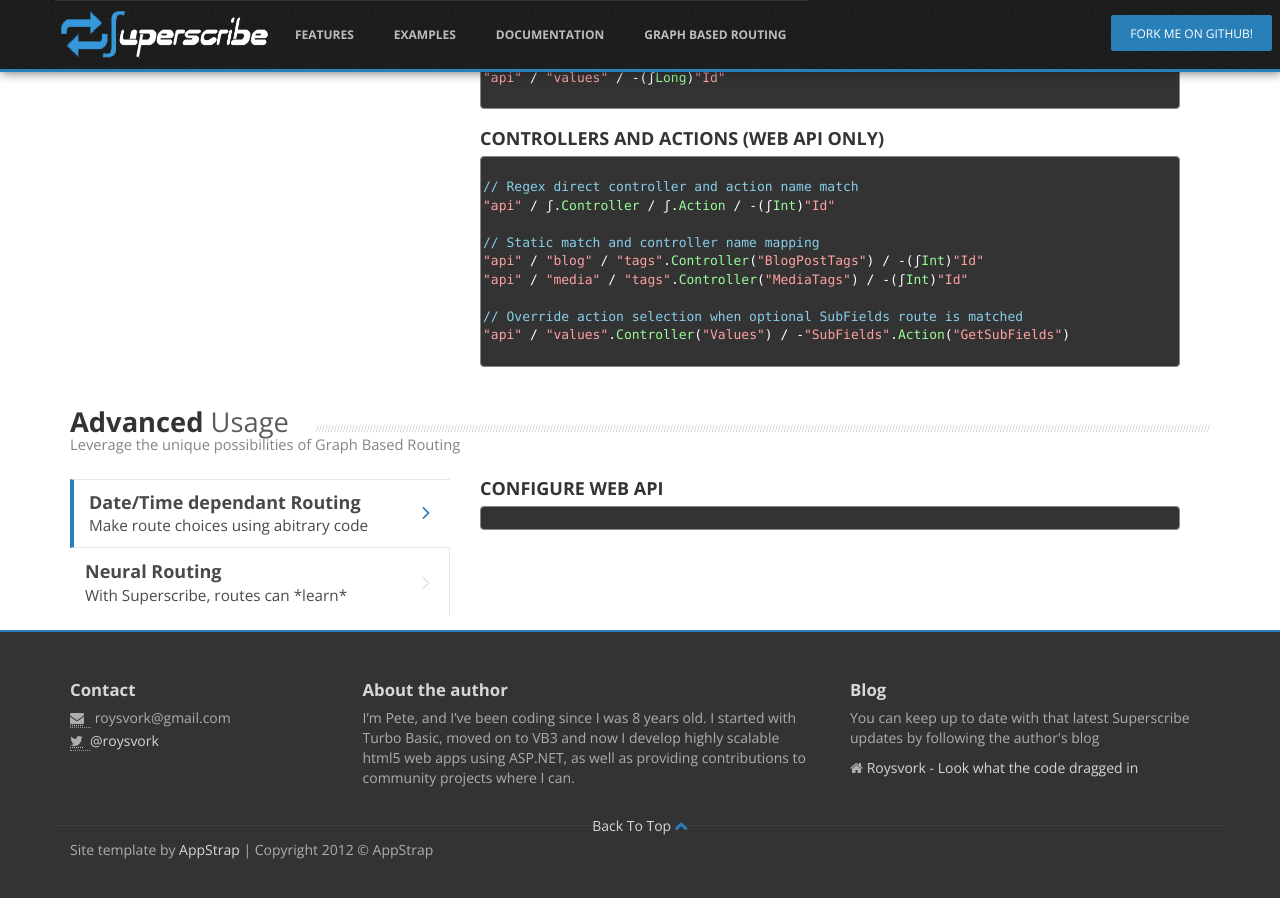
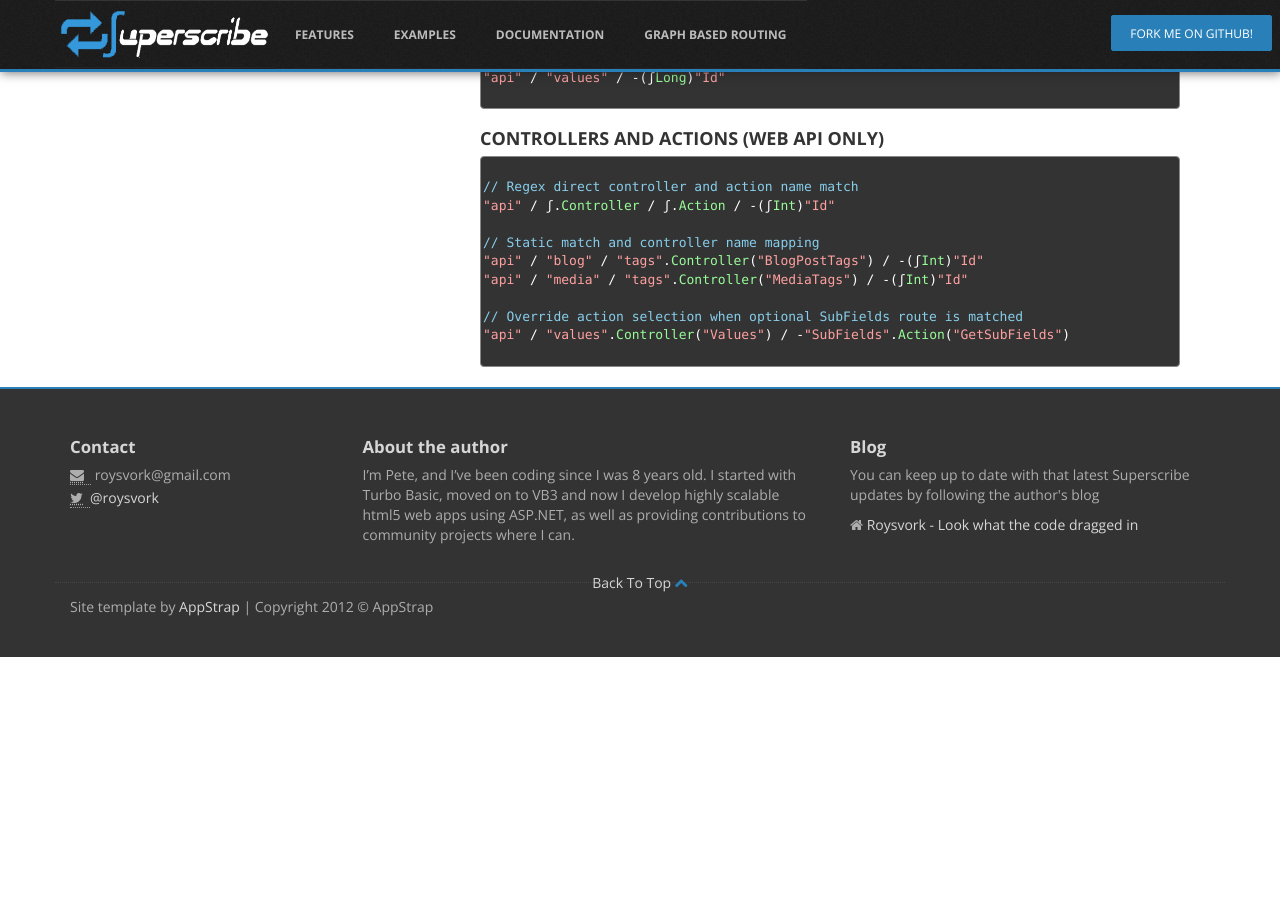
Before and after one commit to beyond-code-github/Superscribe, a Jekyll site: the page built from index.html, in a window 1280 px wide and 900 px high, scrolled down 2175 px. Built offline with Jekyll 4.4.1, drawn with Linux system fonts in a browser that asks for light colours; some web fonts are replaced; Markdown is read by kramdown in place of the engine named in the settings; after the commit the page ends 2832 px from its top, so only the background shows below that.

Commit message:
Added CNAME and commented out advanced usage section until it's finished

```diff
--- /dev/null
+++ b/CNAME
@@ -0,0 +1 @@
+superscribe.org
--- a/_layouts/index.html
+++ b/_layouts/index.html
@@ -105,7 +105,7 @@
   </div>
 </div>
 
- {% include footer.html %}
+{% include footer.html %}
 
 <!--Scripts -->
 <script src="js/jquery.js"></script>
--- a/index.html
+++ b/index.html
@@ -241,7 +241,7 @@ this.Get[baseRoute / name / "BestSellers"] = o => repo.BestSellers();
   </div>
 </div>
 
-<div class="block">
+<!--<div class="block">
   <h2 class="title-divider"><span>Advanced <span class="de-em">Usage</span></span> <small>Leverage the unique possibilities of Graph Based Routing</small></h2>
   <div class="tabbable tabs-left vertical-tabs bold-tabs row">
     <ul class="nav nav-tabs nav-stacked col-sm-4 col-md-4">
@@ -260,4 +260,4 @@ this.Get[baseRoute / name / "BestSellers"] = o => repo.BestSellers();
       </div>
     </div>
   </div>
-</div>
+</div>-->
```
